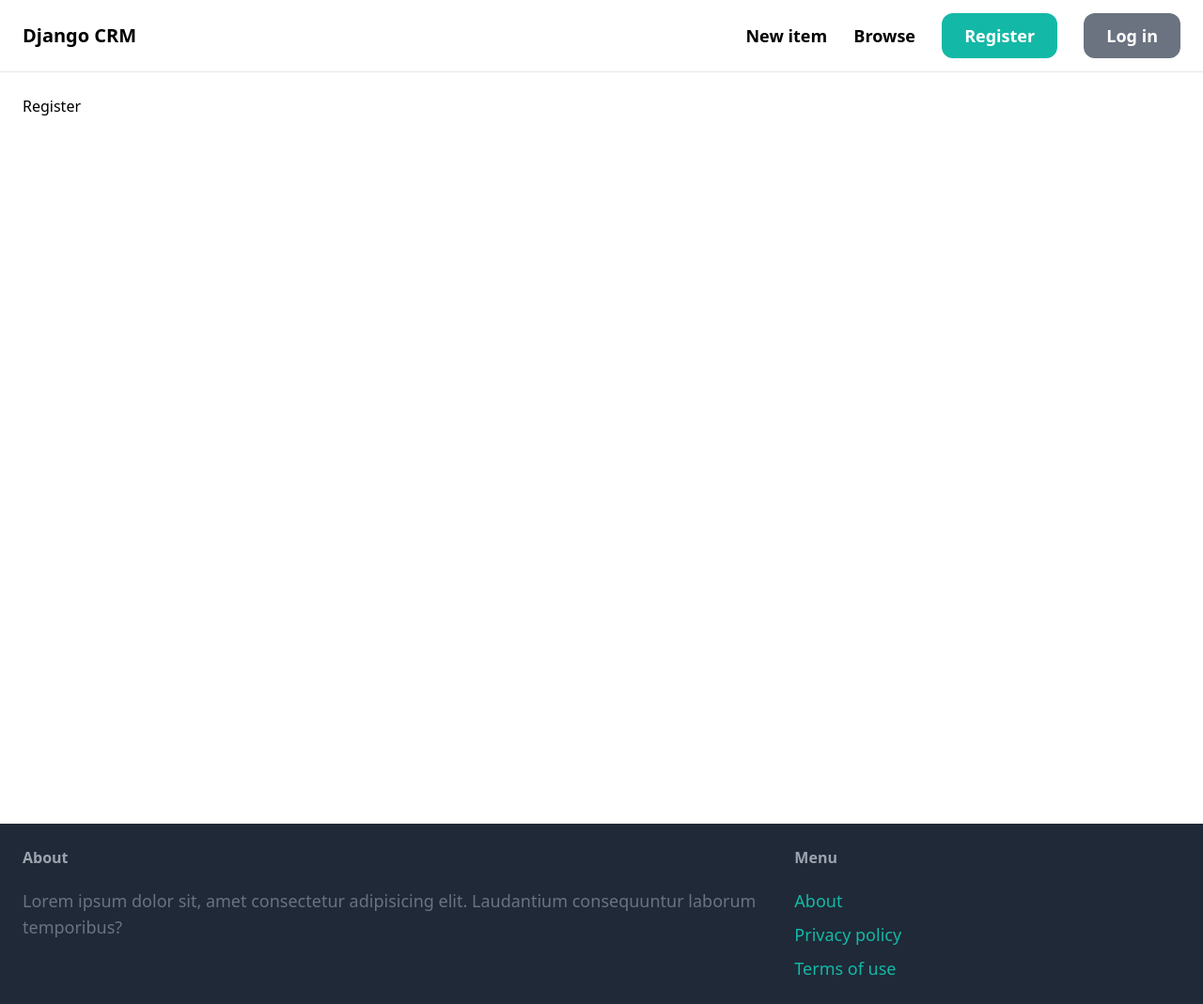
After one commit to anselmostitla/Django-Crm-Mysql-Python, a Django app: page /register/ in a window 1280 px wide. The commit adds this page. Shown: the whole page at 94% size. Run offline with Django 4.2, Linux system fonts and the light colour scheme; some libraries are stand-ins or nearby versions.

Commit message:
registration

```diff
--- a/website/templates/navbar.html
+++ b/website/templates/navbar.html
@@ -8,7 +8,7 @@
     {% if user.is_authenticated %}
       <a href="{% url 'logout' %}" class="px-6 py-3 text-lg font-semibold bg-gray-500 text-white rounded-xl hover:bg-gray-700">Logout</a>
     {% else %}
-      <a href="{% url 'home' %}" class="px-6 py-3 text-lg font-semibold bg-teal-500 text-white rounded-xl hover:bg-teal-700">Sign Up</a>
+      <a href="{% url 'register' %}" class="px-6 py-3 text-lg font-semibold bg-teal-500 text-white rounded-xl hover:bg-teal-700">Register</a>
       <a href="{% url 'home' %}" class="px-6 py-3 text-lg font-semibold bg-gray-500 text-white rounded-xl hover:bg-gray-700">Log in</a>
     {% endif %}
   </div>
--- /dev/null
+++ b/website/templates/register.html
@@ -0,0 +1,6 @@
+{% extends 'base.html' %}
+{% block content %}
+
+<div>Register</div>
+
+{% endblock %}
--- a/website/urls.py
+++ b/website/urls.py
@@ -5,4 +5,5 @@ urlpatterns = [
     path('', views.home, name='home'),
     # path('login/', views.login_user, name='login'),
     path('logout/', views.logout_user, name='logout'),
+    path('register/', views.register_user, name='register'),
 ]
--- a/website/views.py
+++ b/website/views.py
@@ -30,3 +30,6 @@ def logout_user(request):
   logout(request)
   messages.success(request, "You have been logout...")
   return redirect('home')
+
+def register_user(request):
+  return render(request, 'register.html', {})
```
Also changed, not shown: website/forms.py (added, +30 -0 lines).
